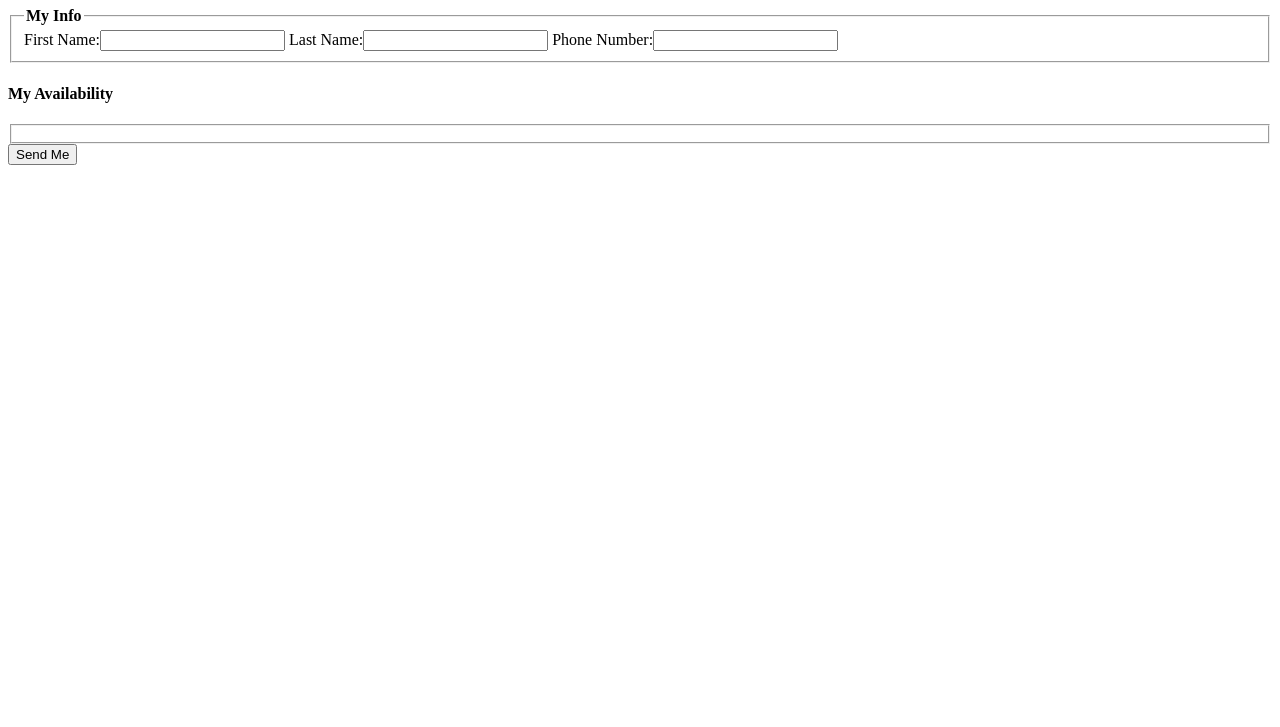
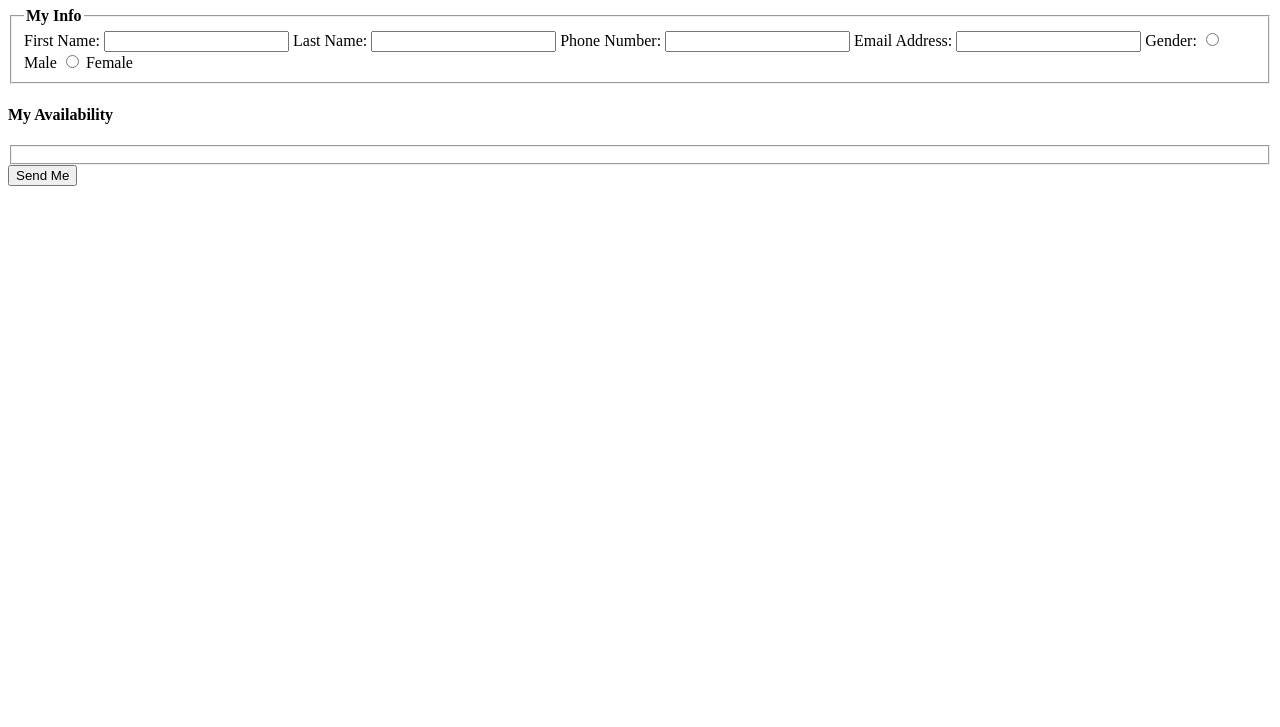
Before and after one commit to wgaylord/itmd-361-spring2020-Lab4, a plain HTML site: page index.html in a window 1280 px wide. Shown: the part 73-800 px from the top of the page. Drawn offline with Linux system fonts and the light colour scheme.

Commit message:
Add other single line text fields and the radio boxes.

```diff
--- a/index.html
+++ b/index.html
@@ -9,9 +9,24 @@
     <form action="http://bloomingdale.sat.iit.edu/kriedan/lab3formscript.php" method="post">
       <fieldset>
         <legend><strong>My Info</strong></legend>
-        <label>First Name:<input type="text" name="first_name_field"></label>
-        <label>Last Name:<input type="text" name="last_name_field"></label>
-        <label>Phone Number:<input type="text" name="phone_field"></label>
+        <label>First Name:
+          <input type="text" name="first_name_field">
+        </label>
+        <label>Last Name:
+          <input type="text" name="last_name_field">
+        </label>
+        <label>Phone Number:
+          <input type="tel" name="phone_field">
+        </label>
+        <label>Email Address:
+          <input type="email" name="email_field">
+        </label>
+        <label>Gender:
+          <input type="radio" name="gender_field" value="male",id="gender_male">
+          <label for="gender_male">Male</label>
+          <input type="radio" name="gender_field" value="female",id="gender_female">
+          <label for="gender_female">Female</label>
+        </label>
       </fieldset>
       <h4>My Availability</h4>
       <fieldset>
```
